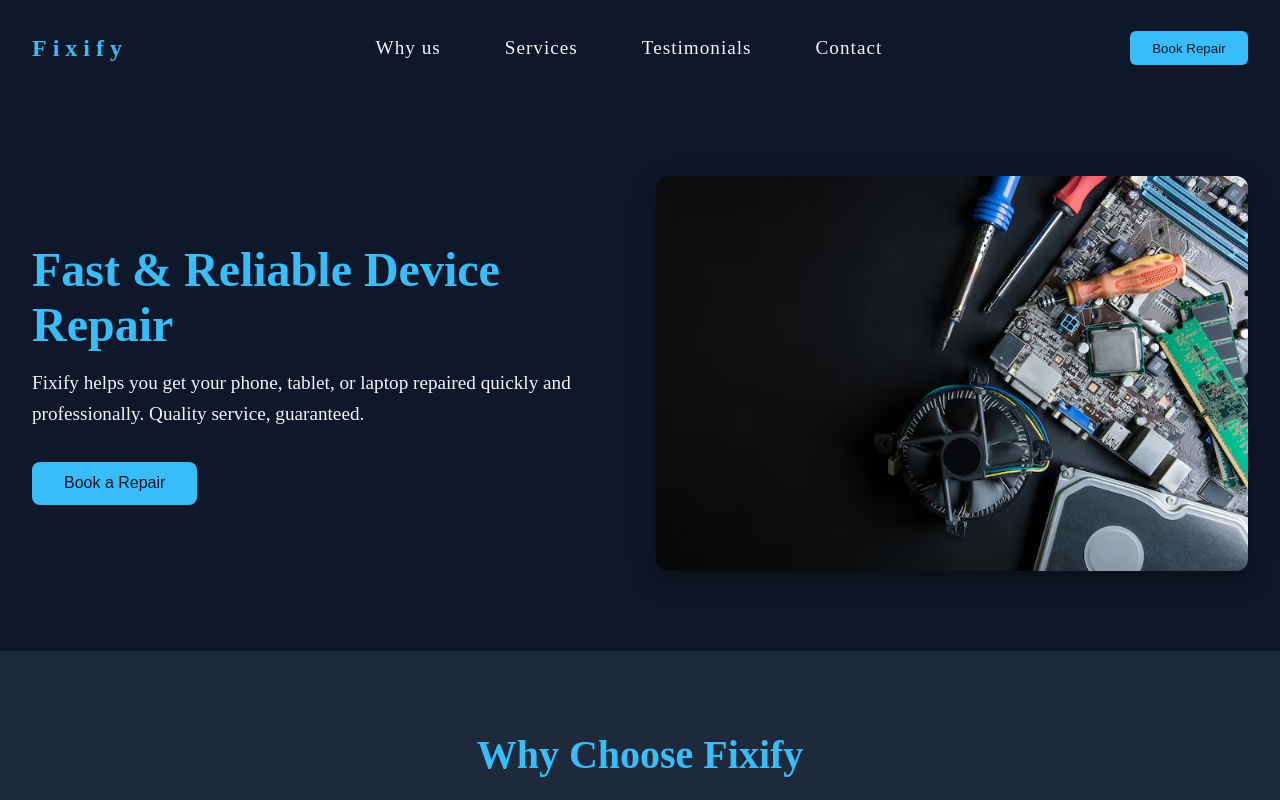
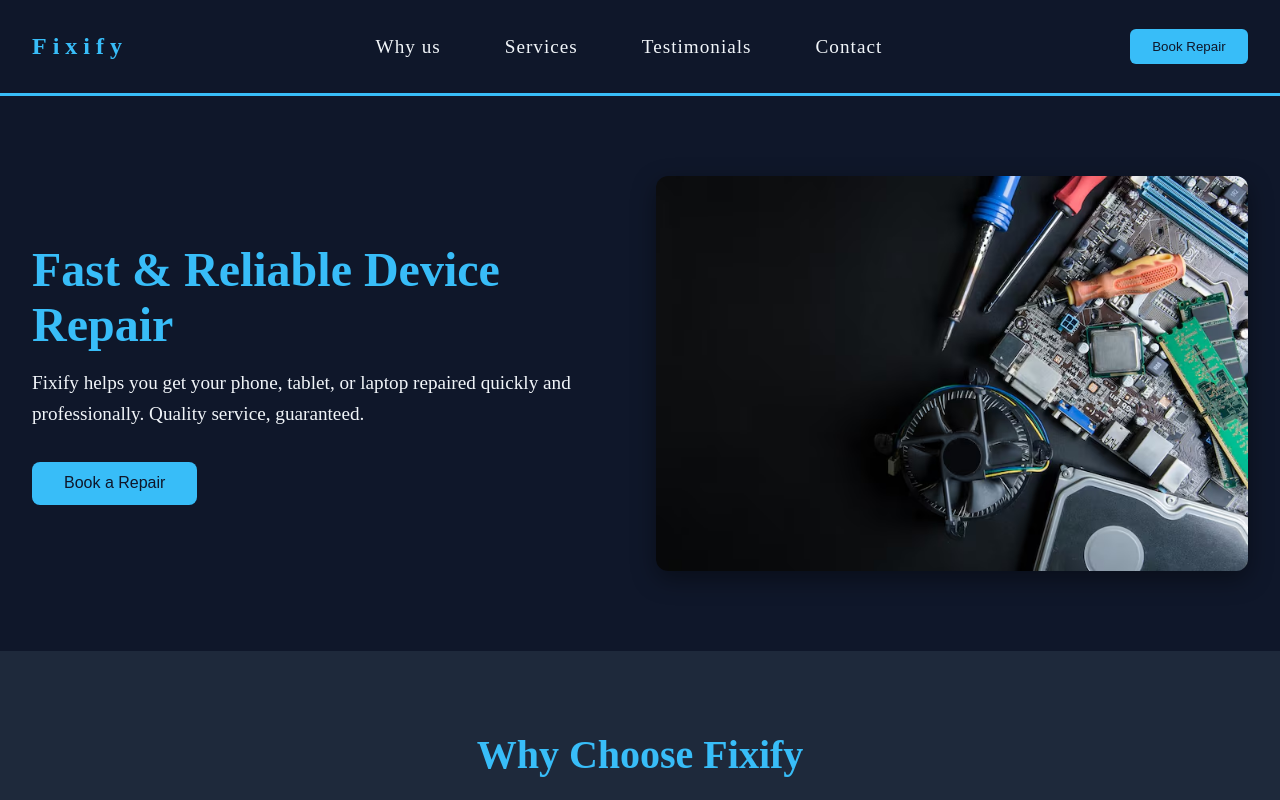
Before and after one commit to Gagun45/fixify, a React (Vite) app: page / in a window 1280 px wide. Shown: the top 800 px of the page. Built offline with nearby package versions, Linux system fonts and the light colour scheme.

Commit message:
header fixed

```diff
--- a/src/components/Header/Header.module.css
+++ b/src/components/Header/Header.module.css
@@ -14,6 +14,7 @@
     justify-content: space-between;
     align-items: center;
     padding: 1rem 2rem;
+    border-bottom: 3px solid var(--accent-bg);
 }
 
 .logo {
@@ -77,7 +78,7 @@
     width: 100%;
     background-color: var(--secondary-bg);
     box-shadow: 0 4px 10px rgba(0, 0, 0, 0.6);
-    animation: slideDown 0.25s ease-out;
+    animation: fadeIn 0.25s ease-out;
 }
 
 .mobileMenu ul {
@@ -121,14 +122,12 @@
     }
 }
 
-@keyframes slideDown {
+@keyframes fadeIn {
     from {
         opacity: 0;
-        transform: translateY(-10px);
     }
 
     to {
         opacity: 1;
-        transform: translateY(0);
     }
 }
```
